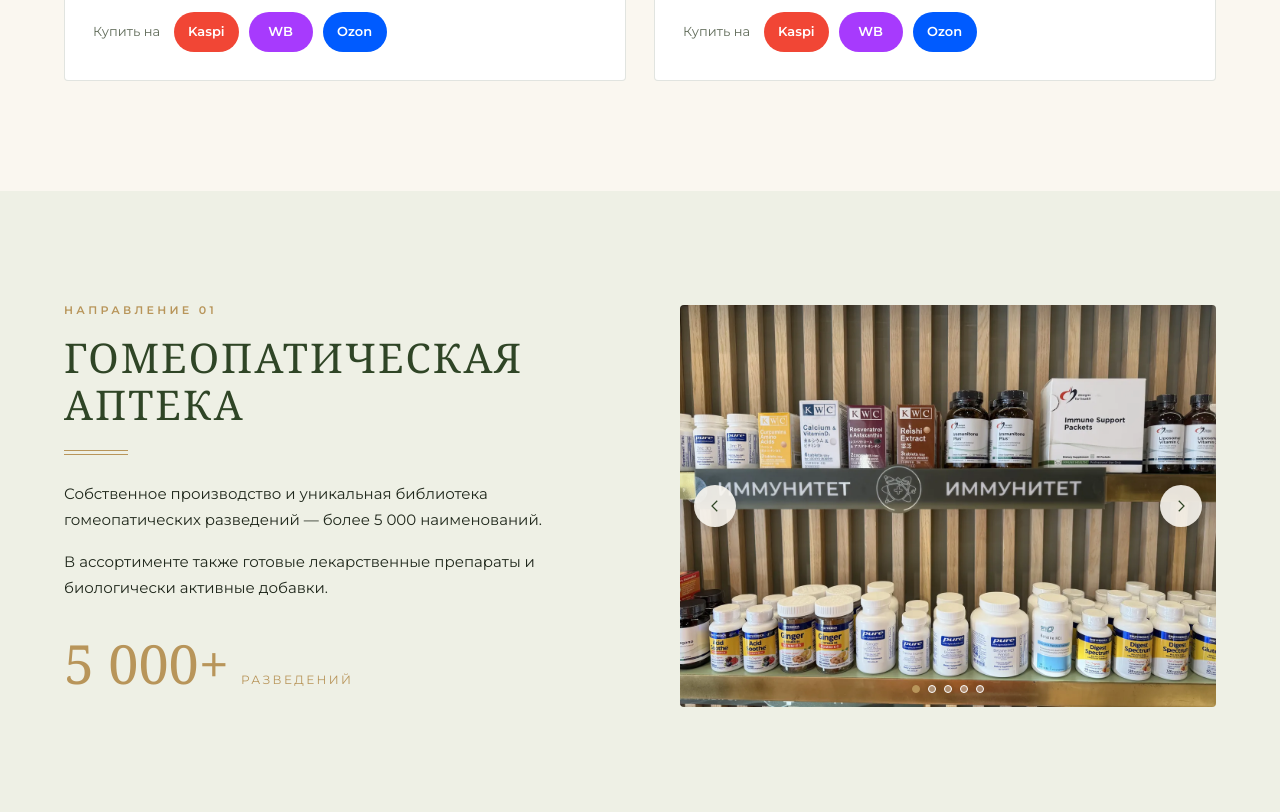
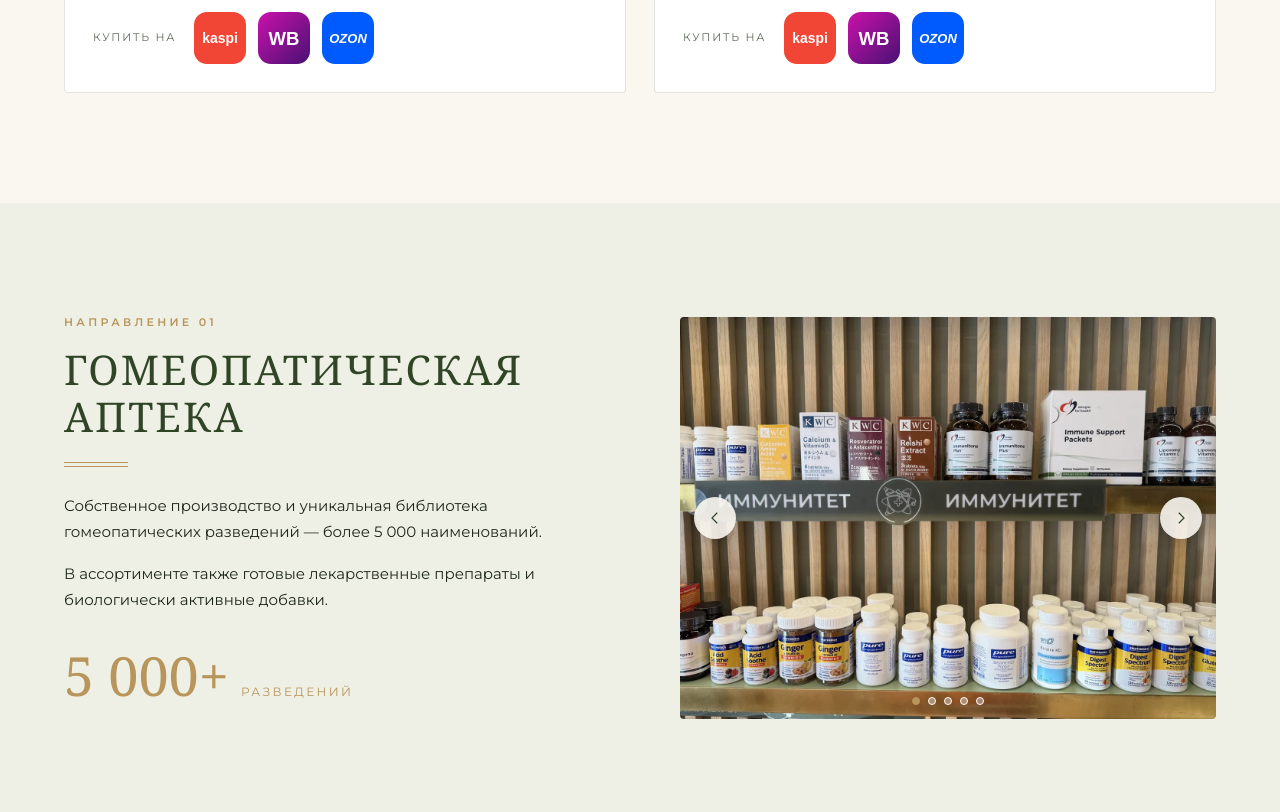
Before and after one commit to digitalvanhess/telli.kz, a plain HTML site: page index.html in a window 1280 px wide. Shown: the part 4873-5685 px from the top of the page. Drawn offline with nearby package versions, Linux system fonts and the light colour scheme; a web font is replaced by a local one.

Commit message:
Made in Kazakhstan: иконки Kaspi, Wildberries, Ozon вместо текстовых кнопок
Co-Authored-By: Claude Opus 5.5 <noreply@anthropic.com>
Claude-Session: https://claude.ai/code/session_01YU8bNV8C4rTH8KCFdmKPo2

```diff
--- a/css/style.css
+++ b/css/style.css
@@ -134,13 +134,12 @@ em{font-style:italic}
 .kz__card{background:#fff;border-radius:var(--radius);overflow:hidden;border:1px solid var(--line)}
 .kz__body{padding:28px}
 .kz__body .h3{margin-bottom:10px}
-.market{display:flex;align-items:center;flex-wrap:wrap;gap:10px;margin-top:8px}
-.market__label{font-size:13px;color:var(--muted);margin-right:4px}
-.mk{display:inline-flex;align-items:center;justify-content:center;min-width:64px;height:40px;padding:0 14px;border-radius:20px;font:700 13px/1 var(--sans);text-decoration:none;color:#fff;transition:filter .2s}
-.mk:hover{filter:brightness(1.08)}
-.mk--kaspi{background:#F14635}
-.mk--wb{background:#A73AFD}
-.mk--ozon{background:#005BFF}
+.market{display:flex;align-items:center;flex-wrap:wrap;gap:12px;margin-top:12px}
+.market__label{font-size:11px;letter-spacing:.16em;text-transform:uppercase;color:var(--muted);margin-right:6px}
+.mk{display:block;width:52px;height:52px;border-radius:14px;transition:transform .2s,box-shadow .2s}
+.mk svg{display:block;width:100%;height:100%}
+.mk:hover{transform:translateY(-2px);box-shadow:0 8px 18px rgba(31,39,27,.18)}
+.mk:focus-visible{outline:2px solid var(--gold);outline-offset:3px}
 
 /* ---------- косметология ---------- */
 .procs{display:grid;grid-template-columns:1fr 1fr;gap:12px;margin:8px 0 24px}
--- a/index.html
+++ b/index.html
@@ -169,9 +169,9 @@
           <p>[Короткое описание бренда — текст позже]</p>
           <div class="market">
             <span class="market__label">Купить на</span>
-            <a class="mk mk--kaspi" href="#" target="_blank" rel="noopener" aria-label="Asiya на Kaspi.kz">Kaspi</a>
-            <a class="mk mk--wb" href="#" target="_blank" rel="noopener" aria-label="Asiya на Wildberries">WB</a>
-            <a class="mk mk--ozon" href="#" target="_blank" rel="noopener" aria-label="Asiya на Ozon">Ozon</a>
+            <a class="mk mk--kaspi" href="#" target="_blank" rel="noopener" aria-label="Asiya на Kaspi.kz" title="Kaspi.kz"><svg viewBox="0 0 56 56" aria-hidden="true"><rect width="56" height="56" rx="14" fill="#F14635"/><text x="28" y="33" text-anchor="middle" font-family="Arial,Helvetica,sans-serif" font-size="15" font-weight="700" fill="#fff">kaspi</text></svg></a>
+            <a class="mk mk--wb" href="#" target="_blank" rel="noopener" aria-label="Asiya на Wildberries" title="Wildberries"><svg viewBox="0 0 56 56" aria-hidden="true"><defs><linearGradient id="wbg-Asiya" x1="0" y1="0" x2="1" y2="1"><stop offset="0" stop-color="#CB11AB"/><stop offset="1" stop-color="#481173"/></linearGradient></defs><rect width="56" height="56" rx="14" fill="url(#wbg-Asiya)"/><text x="28" y="35" text-anchor="middle" font-family="Arial,Helvetica,sans-serif" font-size="20" font-weight="700" fill="#fff">WB</text></svg></a>
+            <a class="mk mk--ozon" href="#" target="_blank" rel="noopener" aria-label="Asiya на Ozon" title="Ozon"><svg viewBox="0 0 56 56" aria-hidden="true"><rect width="56" height="56" rx="14" fill="#005BFF"/><text x="28" y="33" text-anchor="middle" font-family="Arial,Helvetica,sans-serif" font-size="14" font-weight="700" font-style="italic" fill="#fff">OZON</text></svg></a>
           </div>
         </div>
       </article>
@@ -186,9 +186,9 @@
           <p>[Короткое описание бренда — текст позже]</p>
           <div class="market">
             <span class="market__label">Купить на</span>
-            <a class="mk mk--kaspi" href="#" target="_blank" rel="noopener" aria-label="TELLI на Kaspi.kz">Kaspi</a>
-            <a class="mk mk--wb" href="#" target="_blank" rel="noopener" aria-label="TELLI на Wildberries">WB</a>
-            <a class="mk mk--ozon" href="#" target="_blank" rel="noopener" aria-label="TELLI на Ozon">Ozon</a>
+            <a class="mk mk--kaspi" href="#" target="_blank" rel="noopener" aria-label="TELLI на Kaspi.kz" title="Kaspi.kz"><svg viewBox="0 0 56 56" aria-hidden="true"><rect width="56" height="56" rx="14" fill="#F14635"/><text x="28" y="33" text-anchor="middle" font-family="Arial,Helvetica,sans-serif" font-size="15" font-weight="700" fill="#fff">kaspi</text></svg></a>
+            <a class="mk mk--wb" href="#" target="_blank" rel="noopener" aria-label="TELLI на Wildberries" title="Wildberries"><svg viewBox="0 0 56 56" aria-hidden="true"><defs><linearGradient id="wbg-TELLI" x1="0" y1="0" x2="1" y2="1"><stop offset="0" stop-color="#CB11AB"/><stop offset="1" stop-color="#481173"/></linearGradient></defs><rect width="56" height="56" rx="14" fill="url(#wbg-TELLI)"/><text x="28" y="35" text-anchor="middle" font-family="Arial,Helvetica,sans-serif" font-size="20" font-weight="700" fill="#fff">WB</text></svg></a>
+            <a class="mk mk--ozon" href="#" target="_blank" rel="noopener" aria-label="TELLI на Ozon" title="Ozon"><svg viewBox="0 0 56 56" aria-hidden="true"><rect width="56" height="56" rx="14" fill="#005BFF"/><text x="28" y="33" text-anchor="middle" font-family="Arial,Helvetica,sans-serif" font-size="14" font-weight="700" font-style="italic" fill="#fff">OZON</text></svg></a>
           </div>
         </div>
       </article>
```
